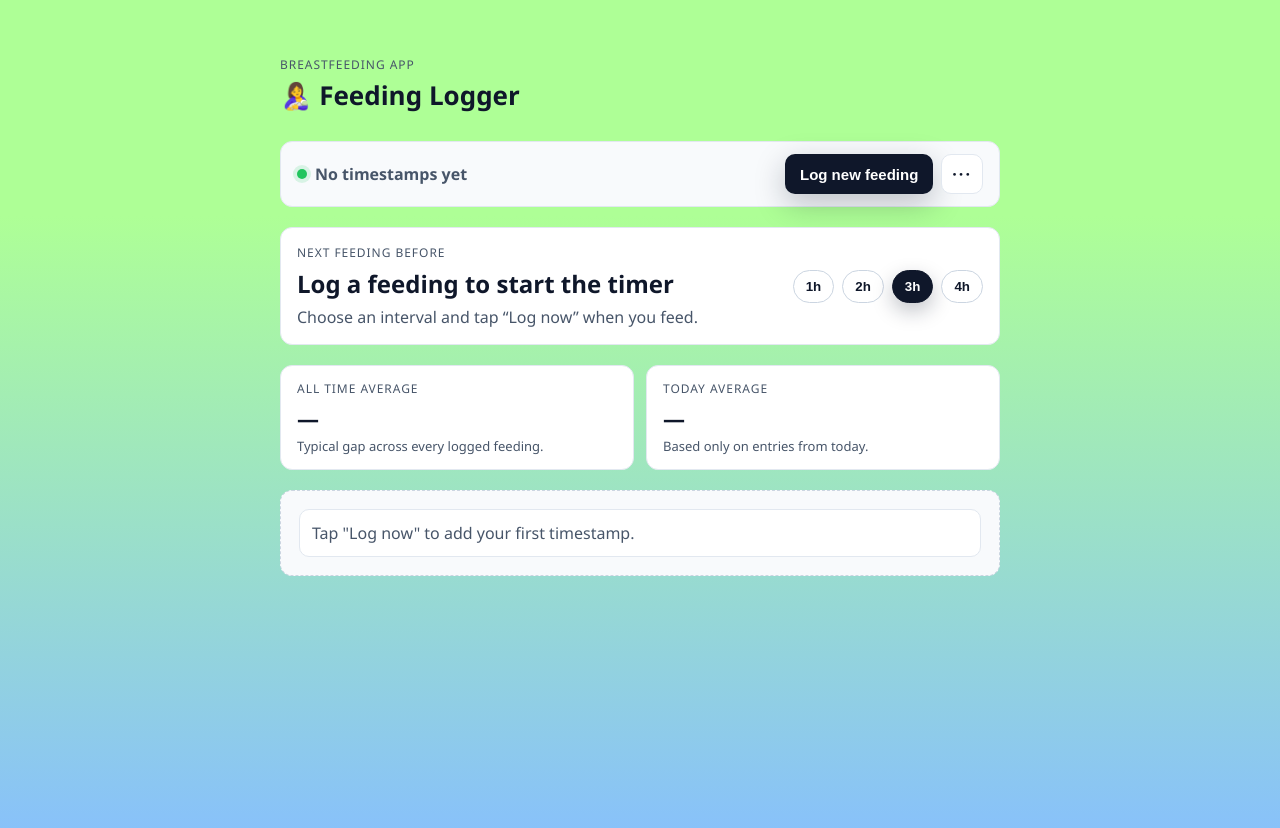
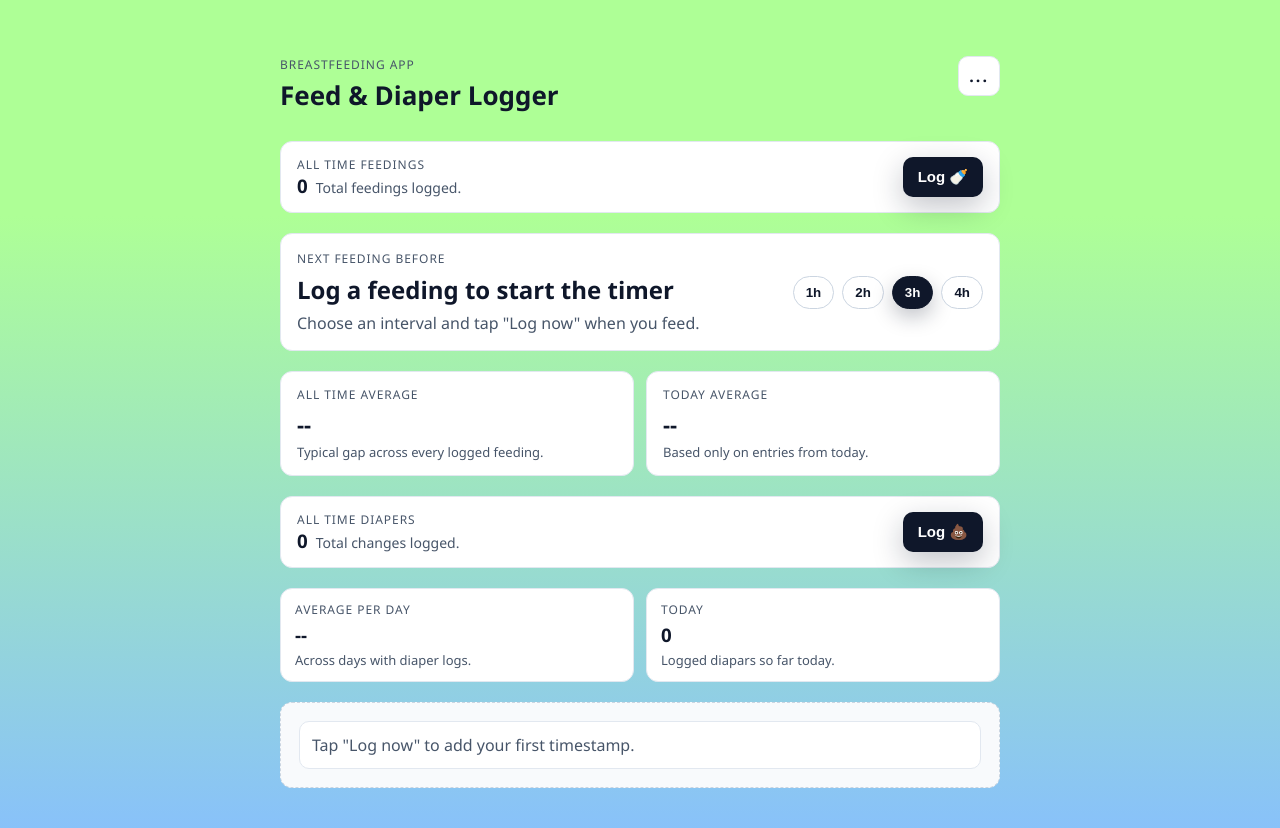
Before and after one commit to FeffCodeMaster/breastfeeding-timer-app, a React (Create React App) app in the folder my-app/: page / in a window 1280 px wide. Shown: the top 828 px of the page. Built offline with nearby package versions, Linux system fonts and the light colour scheme.

Commit message:
Big update

```diff
--- a/my-app/src/App.css
+++ b/my-app/src/App.css
@@ -14,6 +14,13 @@
   display: flex;
   flex-direction: column;
   gap: 20px;
+}
+
+.panel__header {
+  display: flex;
+  justify-content: space-between;
+  align-items: flex-start;
+  gap: 12px;
 }
 
 .panel__header h1 {
@@ -34,6 +41,7 @@
   color: #475569;
   max-width: 480px;
 }
+
 .lede--small {
   font-size: 13px;
   max-width: 360px;
@@ -41,7 +49,7 @@
 
 .averages {
   display: grid;
-  grid-template-columns: repeat(auto-fit, minmax(240px, 1fr));
+  grid-template-columns: repeat(2, minmax(0, 1fr));
   gap: 12px;
 }
 
@@ -55,6 +63,75 @@
 .average-card h3 {
   margin: 6px 0 4px;
   font-size: 22px;
+}
+
+.diaper-section {
+  display: flex;
+  align-items: center;
+  justify-content: space-between;
+  gap: 12px;
+  padding: 14px 16px;
+  background: #ffffff;
+  border: 1px solid #e2e8f0;
+  border-radius: 12px;
+}
+
+.feeding-section {
+  display: flex;
+  align-items: center;
+  justify-content: space-between;
+  gap: 12px;
+  padding: 14px 16px;
+  background: #ffffff;
+  border: 1px solid #e2e8f0;
+  border-radius: 12px;
+}
+
+.diaper-total-row {
+  display: inline-flex;
+  align-items: baseline;
+  gap: 8px;
+}
+
+.diaper-total-row h3 {
+  margin: 0;
+}
+
+.diaper-total-note {
+  color: #475569;
+  font-size: 14px;
+}
+
+.feeding-total-row {
+  display: inline-flex;
+  align-items: baseline;
+  gap: 8px;
+}
+
+.feeding-total-row h3 {
+  margin: 0;
+}
+
+.feeding-total-note {
+  color: #475569;
+  font-size: 14px;
+}
+
+.diaper-stats {
+  display: grid;
+  grid-template-columns: repeat(2, minmax(0, 1fr));
+  gap: 12px;
+}
+
+.diaper-card {
+  background: #ffffff;
+  border: 1px solid #e2e8f0;
+  border-radius: 12px;
+  padding: 12px 14px;
+}
+
+.diaper-card h3 {
+  margin: 4px 0;
 }
 
 .actions {
@@ -240,6 +317,26 @@
   flex-wrap: wrap;
 }
 
+.group__diapers {
+  display: inline-flex;
+  align-items: center;
+  gap: 6px;
+  padding: 6px 10px;
+  border: 1px solid #e2e8f0;
+  border-radius: 10px;
+  background: #ffffff;
+}
+
+.group__diapers-count {
+  font-weight: 700;
+  color: #0f172a;
+}
+
+.group__diapers-label {
+  color: #475569;
+  font-size: 13px;
+}
+
 .dvitamin {
   display: inline-flex;
   align-items: center;
@@ -381,4 +478,14 @@
     text-align: center;
   }
 
+  .diaper-section {
+    flex-direction: column;
+    align-items: flex-start;
+  }
+
+  .feeding-section {
+    flex-direction: column;
+    align-items: flex-start;
+  }
+
 }
--- a/my-app/src/App.tsx
+++ b/my-app/src/App.tsx
@@ -15,6 +15,7 @@ type GroupedEntries = {
 const STORAGE_KEY = 'breastfeeding-timestamps';
 const INTERVAL_STORAGE_KEY = 'breastfeeding-interval-hours';
 const D_VITAMIN_STORAGE_KEY = 'breastfeeding-dvitamin-days';
+const DIAPER_STORAGE_KEY = 'breastfeeding-diaper-timestamps';
 
 const createId = () =>
   crypto.randomUUID
@@ -66,6 +67,25 @@ const loadStoredEntries = (): TimestampEntry[] => {
   }
 };
 
+const loadStoredDiapers = (): TimestampEntry[] => {
+  const raw = localStorage.getItem(DIAPER_STORAGE_KEY);
+  if (!raw) return [];
+
+  try {
+    const parsed = JSON.parse(raw);
+    if (!Array.isArray(parsed)) return [];
+    return parsed
+      .map((item) =>
+        item && typeof item.id === 'string' && typeof item.iso === 'string'
+          ? { id: item.id, iso: item.iso }
+          : null
+      )
+      .filter((item): item is TimestampEntry => Boolean(item));
+  } catch {
+    return [];
+  }
+};
+
 const loadIntervalHours = () => {
   const raw = localStorage.getItem(INTERVAL_STORAGE_KEY);
   const parsed = raw ? parseInt(raw, 10) : 3;
@@ -105,17 +125,24 @@ const calculateAverageMinutes = (list: TimestampEntry[]) => {
 };
 
 const formatInterval = (minutes: number | null) => {
-  if (minutes === null) return '—';
+  if (minutes === null) return '--';
   const hours = Math.floor(minutes / 60);
   const remaining = Math.round(minutes - hours * 60);
   if (hours <= 0) return `${remaining}m`;
   return `${hours}h ${remaining}m`;
 };
 
+const formatAverageCount = (value: number | null) => {
+  if (value === null) return '--';
+  const rounded = Number(value.toFixed(1));
+  return Number.isInteger(rounded) ? `${rounded}` : rounded.toFixed(1);
+};
+
 function App() {
   const [entries, setEntries] = useState<TimestampEntry[]>(() => loadStoredEntries());
   const [intervalHours, setIntervalHours] = useState<number>(() => loadIntervalHours());
   const [dVitaminMap, setDVitaminMap] = useState<Record<string, boolean>>(() => loadDVitaminMap());
+  const [diaperEntries, setDiaperEntries] = useState<TimestampEntry[]>(() => loadStoredDiapers());
   const todayKey = useMemo(() => toDateKey(new Date().toISOString()), []);
 
   useEffect(() => {
@@ -129,6 +156,10 @@ function App() {
   useEffect(() => {
     localStorage.setItem(D_VITAMIN_STORAGE_KEY, JSON.stringify(dVitaminMap));
   }, [dVitaminMap]);
+
+  useEffect(() => {
+    localStorage.setItem(DIAPER_STORAGE_KEY, JSON.stringify(diaperEntries));
+  }, [diaperEntries]);
 
   const latestEntry = useMemo(() => {
     if (!entries.length) return null;
@@ -174,6 +205,22 @@ function App() {
     [entries, todayKey]
   );
 
+  const diaperCountsByDay = useMemo(() => {
+    const map = new Map<string, number>();
+    diaperEntries.forEach((entry) => {
+      const key = toDateKey(entry.iso);
+      map.set(key, (map.get(key) || 0) + 1);
+    });
+    return map;
+  }, [diaperEntries]);
+
+  const totalDiapers = diaperEntries.length;
+  const diaperAveragePerDay = useMemo(() => {
+    const dayCount = diaperCountsByDay.size;
+    if (!dayCount) return null;
+    return totalDiapers / dayCount;
+  }, [diaperCountsByDay, totalDiapers]);
+
   const handleAdd = () => {
     const now = new Date().toISOString();
     setEntries((prev) => [{ id: createId(), iso: now }, ...prev]);
@@ -187,6 +234,10 @@ function App() {
     setEntries([]);
   };
 
+  const handleClearDiapers = () => {
+    setDiaperEntries([]);
+  };
+
   const toggleDVitaminForDay = (dayKey: string) => {
     setDVitaminMap((prev) => ({
       ...prev,
@@ -196,38 +247,47 @@ function App() {
 
   const hasEntries = entries.length > 0;
 
+  const handleAddDiaper = () => {
+    const now = new Date().toISOString();
+    setDiaperEntries((prev) => [{ id: createId(), iso: now }, ...prev]);
+  };
+
   return (
     <div className="app">
       <main className="panel">
         <header className="panel__header">
           <div>
             <p className="eyebrow">Breastfeeding App</p>
-            <h1>🤱 Feeding Logger </h1>
+            <h1>Feed & Diaper Logger</h1>
           </div>
-        </header>
-
-        <section className="actions">
-          <div className="actions__summary">
-            <span className="dot" aria-hidden="true" />
-            <span>{hasEntries ? `${entries.length} saved` : 'No timestamps yet'}</span>
-          </div>
-          <div className="actions__buttons">
-            <button className="primary" onClick={handleAdd}>
-              Log new feeding
-            </button>
-            <div className="menu">
+          <div className="panel__menu menu">
             <details>
               <summary aria-label="More actions" title="More actions">
-                  <span className="menu__dots" aria-hidden="true">···</span>
+                <span className="menu__dots" aria-hidden="true">...</span>
               </summary>
               <div className="menu__sheet">
                 <button className="ghost" onClick={handleClear} disabled={!hasEntries}>
-                    Clear list
+                  Clear feedings
+                </button>
+                <button className="ghost" onClick={handleClearDiapers} disabled={totalDiapers === 0}>
+                  Clear diapers
                 </button>
               </div>
             </details>
           </div>
+        </header>
+
+        <section className="feeding-section">
+          <div>
+            <p className="eyebrow">All time feedings</p>
+            <div className="feeding-total-row">
+              <h3>{entries.length}</h3>
+              <span className="feeding-total-note">Total feedings logged.</span>
             </div>
+          </div>
+          <button className="primary" onClick={handleAdd}>
+            Log 🍼
+          </button>
         </section>
 
         <section className="next">
@@ -243,7 +303,7 @@ function App() {
             ) : (
               <>
                 <h2>Log a feeding to start the timer</h2>
-                <p className="lede">Choose an interval and tap “Log now” when you feed.</p>
+                <p className="lede">Choose an interval and tap "Log now" when you feed.</p>
               </>
             )}
           </div>
@@ -260,6 +320,7 @@ function App() {
           </div>
         </section>
 
+
         <section className="averages" aria-label="Average intervals">
           <div className="average-card">
             <p className="eyebrow">All time average</p>
@@ -272,6 +333,37 @@ function App() {
             <p className="lede lede--small">Based only on entries from today.</p>
           </div>
         </section>
+
+        <section className="diaper-section">
+          <div>
+            <p className="eyebrow">All time diapers</p>
+            <div className="diaper-total-row">
+              <h3>{totalDiapers}</h3>
+              <span className="diaper-total-note">Total changes logged.</span>
+            </div>
+          </div>
+          <button className="primary" onClick={handleAddDiaper}>
+            Log 💩
+          </button>
+        </section>
+
+
+
+        <section className="diaper-stats" aria-label="Diaper stats">
+          <div className="diaper-card">
+            <p className="eyebrow">Average per day</p>
+            <h3>{formatAverageCount(diaperAveragePerDay)}</h3>
+            <p className="lede lede--small">Across days with diaper logs.</p>
+          </div>
+          <div className="diaper-card">
+            <p className="eyebrow">Today</p>
+            <h3>{diaperCountsByDay.get(todayKey) || 0}</h3>
+            <p className="lede lede--small">Logged diapars so far today.</p>
+          </div>
+        </section>
+
+
+
 
         {hasEntries ? (
           <div className="groups" role="list">
@@ -289,6 +381,10 @@ function App() {
                       />
                       <span>D-vitamin</span>
                     </label>
+                    <div className="group__diapers" aria-label={`Diapers for ${group.label}`}>
+                      <span className="group__diapers-count">{diaperCountsByDay.get(group.key) || 0}</span>
+                      <span className="group__diapers-label">diapers</span>
+                    </div>
                     <div className="group__average" aria-label={`Average interval for ${group.label}`}>
                       <p className="group__average-label">Average gap</p>
                       <p className="group__average-value">
@@ -308,7 +404,7 @@ function App() {
                             title="More actions"
                             className="times__summary"
                           >
-                            <span aria-hidden="true">···</span>
+                            <span aria-hidden="true">...</span>
                           </summary>
                           <div className="times__menu">
                             <button
```
Lines whose indentation alone changed are shown as unchanged.
